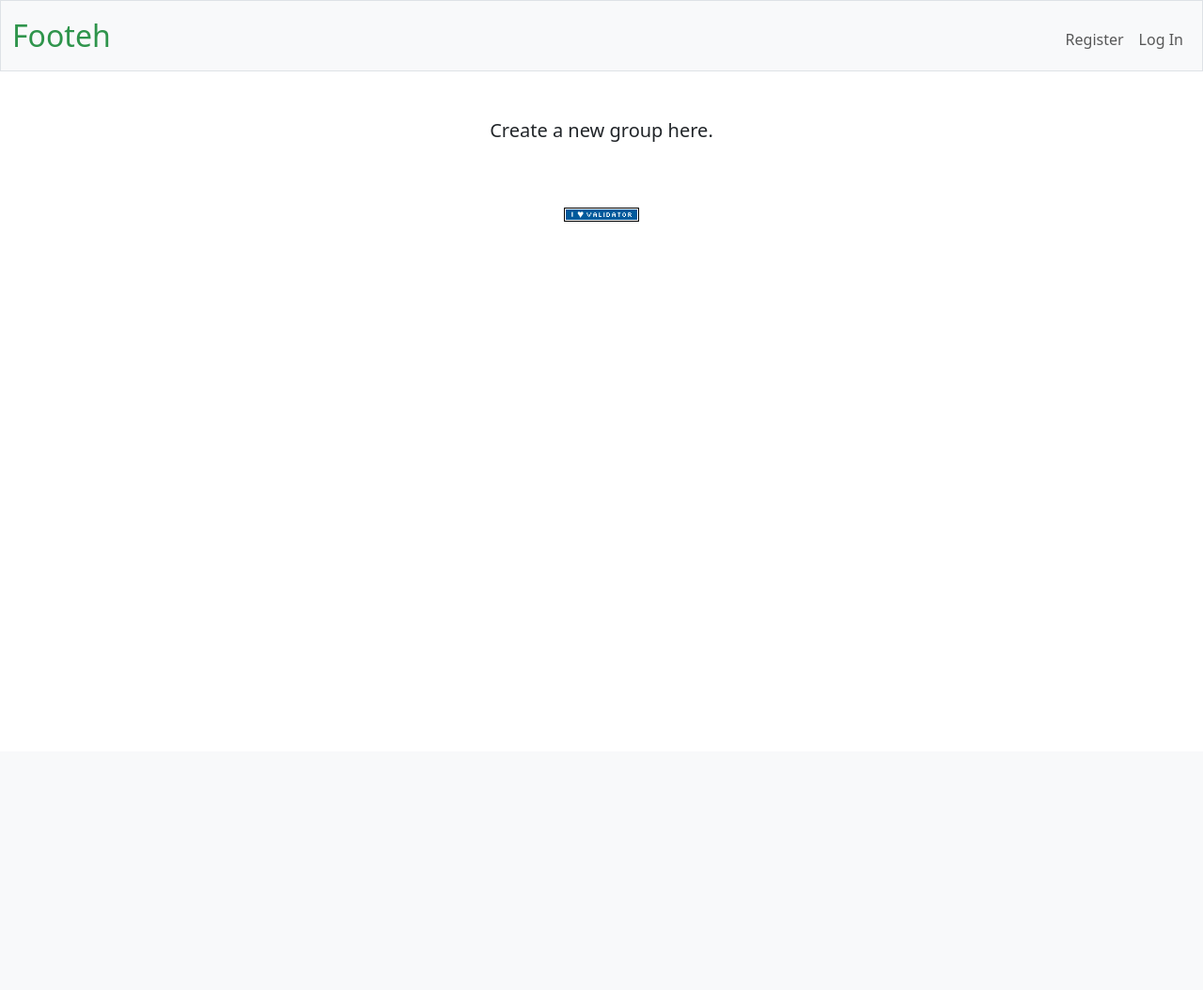
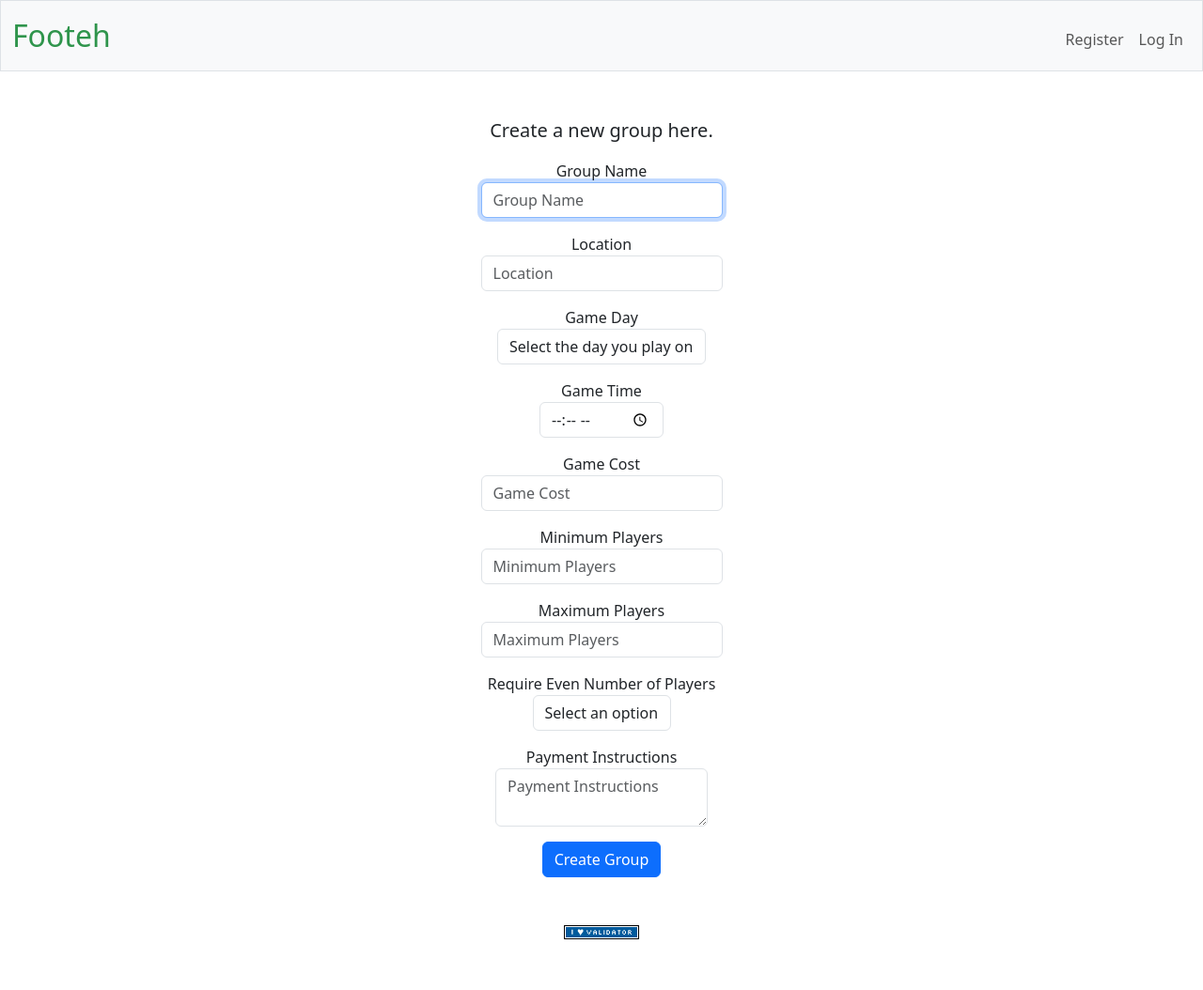
Before and after one commit to FloatingBrioche/footeh, a Flask app: template templates/groups_new.html in a window 1280 px wide. Shown: the whole page at 94% size. Before the commit the page ends 236 px from the top, so only its background shows below. Run offline with Flask 3, Linux system fonts and the light colour scheme; the template is opened without the code that fills it, so the values that code supplies are empty; parts of the project's set-up code (start-up, migrations or seed data) failed here and were passed over.

Commit message:
add groups_new form

```diff
--- a/templates/groups_new.html
+++ b/templates/groups_new.html
@@ -1,9 +1,81 @@
 {% extends "layout.html" %}
 
 {% block title %}
-FOOTEH
+Create Group
 {% endblock %}
 
 {% block main %}
 <p class="lead">Create a new group here.</p>
+
+{% if errors %}
+<p class="error">{{ errors }}</p>
+{% endif %}
+
+<form action="/groups" method="post">
+    <div class="mb-3">
+        <label for="name">Group Name</label>
+        <input autocomplete="off" autofocus class="form-control mx-auto w-auto" id="name" minlength="1"
+            maxlength="100" name="name" placeholder="Group Name" required type="text">
+        <span class="name-error error"></span>
+    </div>
+    <div class="mb-3">
+        <label for="game_location">Location</label>
+        <input autocomplete="off" class="form-control mx-auto w-auto" id="game_location" minlength="1" maxlength="100"
+            name="game_location" placeholder="Location" required type="text">
+        <span class="location-error error"></span>
+    </div>
+    <div class="mb-3">
+        <label for="game_day">Game Day</label>
+        <select class="form-control mx-auto w-auto" id="game_day" name="game_day" required>
+            <option value="" disabled selected>Select the day you play on</option>
+            <option value="Monday">Monday</option>
+            <option value="Tuesday">Tuesday</option>
+            <option value="Wednesday">Wednesday</option>
+            <option value="Thursday">Thursday</option>
+            <option value="Friday">Friday</option>
+            <option value="Saturday">Saturday</option>
+            <option value="Sunday">Sunday</option>
+        </select>
+        <span class="game-day-error error"></span>
+    </div>
+    <div class="mb-3">
+        <label for="game_time">Game Time</label>
+        <input autocomplete="off" class="form-control mx-auto w-auto" name="game_time" placeholder="Game Time" required type="time"
+            step="900" id="game_time">
+        <span class="game-time-error error"></span>
+    </div>
+    <div class="mb-3">
+        <label for="game_cost">Game Cost</label>
+        <input autocomplete="off" class="form-control mx-auto w-auto" name="game_cost" placeholder="Game Cost" required type="number"
+            step="0.50" id="game_cost">
+        <span class="game-cost-error error"></span>
+    </div>
+    <div class="mb-3">
+        <label for="min_players">Minimum Players</label>
+        <input autocomplete="off" class="form-control mx-auto w-auto" name="min_players" placeholder="Minimum Players" required type="number"
+            min="1" id="min_players">
+        <span class="min-players-error error"></span>
+    </div>
+    <div class="mb-3">
+        <label for="max_players">Maximum Players</label>
+        <input autocomplete="off" class="form-control mx-auto w-auto" name="max_players" placeholder="Maximum Players"
+            type="number" id="max_players">
+        <span class="max-players-error error"></span>
+    </div>
+    <div class="mb-3">
+        <label for="require_even_num_players">Require Even Number of Players</label>
+        <select class="form-control mx-auto w-auto" id="require_even_num_players" name="require_even_num_players" required>
+            <option value="" disabled selected>Select an option</option>
+            <option value="true">Yes</option>
+            <option value="false">No</option>
+        </select>
+        <span class="require-even-num-players-error error"></span>
+    </div>
+    <div class="mb-3">
+        <label for="payment_instructions">Payment Instructions</label>
+        <textarea class="form-control mx-auto w-auto" name="payment_instructions" placeholder="Payment Instructions" id="payment_instructions"></textarea>
+        <span class="payment-instructions-error error"></span>
+    </div>
+    <button class="btn btn-primary" type="submit">Create Group</button>
+</form>
 {% endblock %}
```
